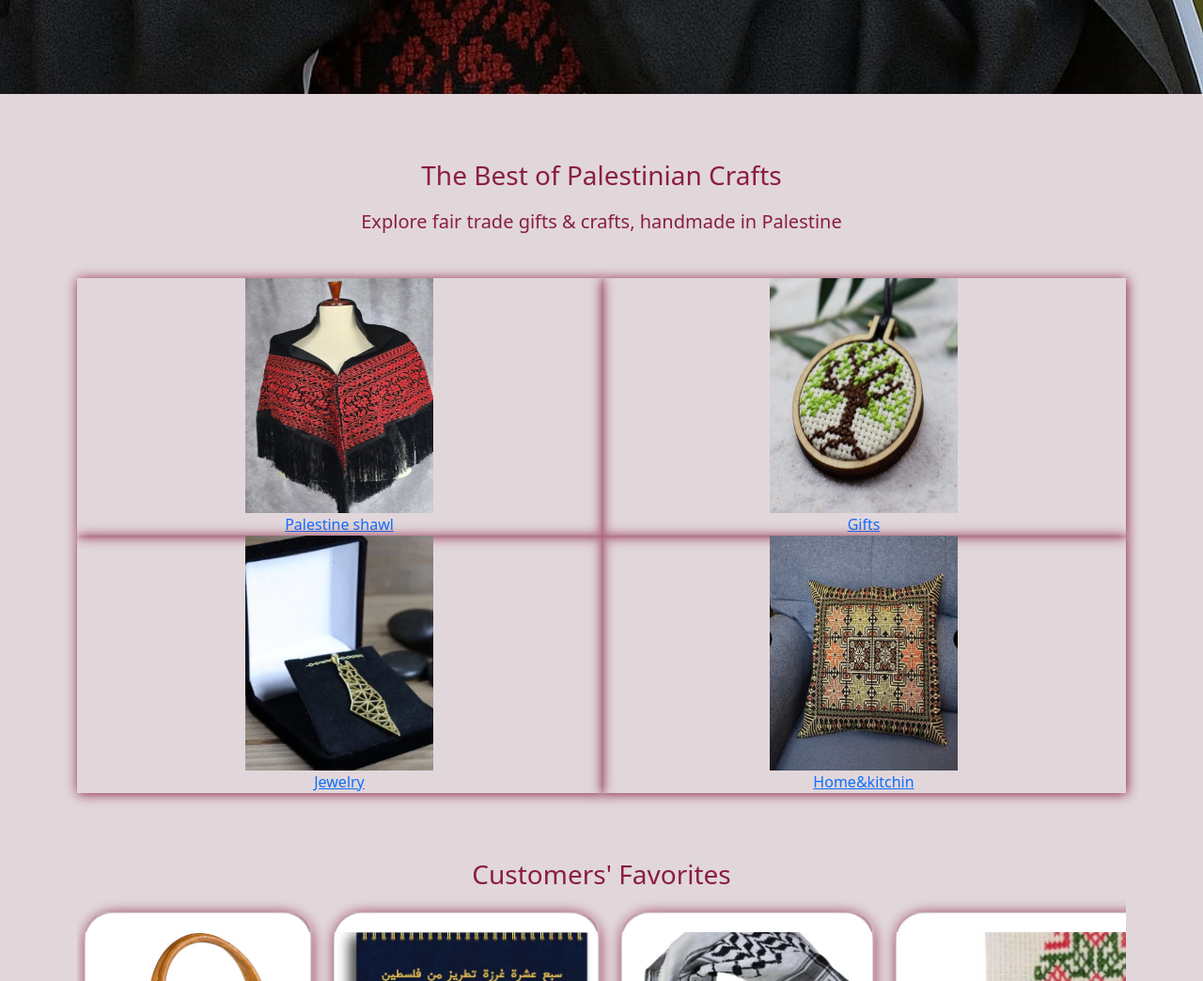
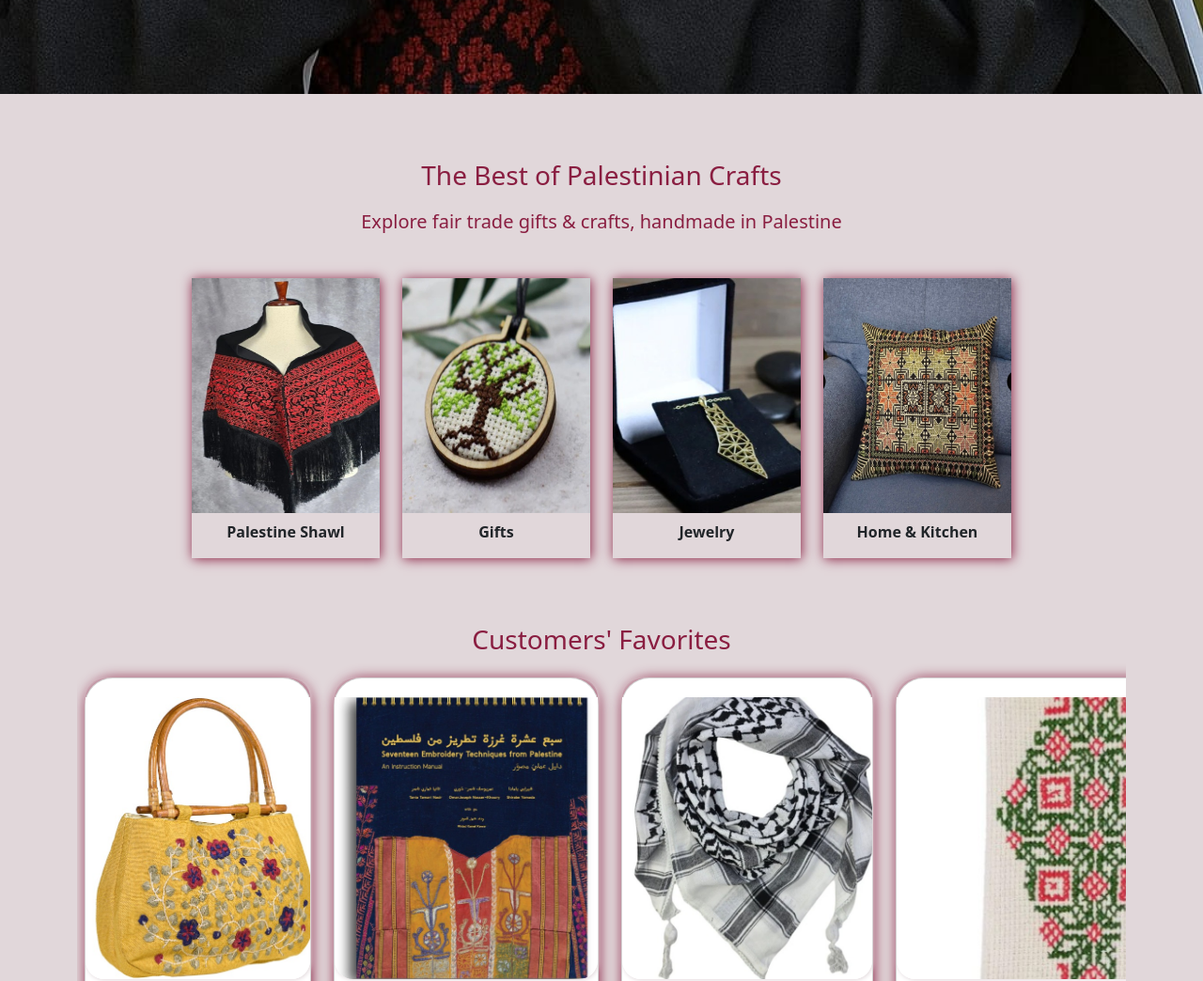
Before and after one commit to RaghadHabaybeh/Sunbula_Store, a plain HTML site: page index.html in a window 1280 px wide. Shown: the part 1500-2544 px from the top of the page at 94% size. Drawn offline with nearby package versions, Linux system fonts and the light colour scheme.

Commit message:
edit crafts section

```diff
--- a/assets/css/style.css
+++ b/assets/css/style.css
@@ -25,9 +25,10 @@ header{
 }
 /* ...............navhar..................... */
 .lineNav{
-    height: 35px;
+    height: 30px;
     width: 2.5px;
     background-color: rgb(183, 53, 53);
+    /* text-align: center; */
 }
 /* ............section Crafts................. */
 .title{
--- a/index.html
+++ b/index.html
@@ -58,7 +58,8 @@
     </div>
   </nav>
   <main>
-    <section class="Crafts bggray">
+    <!-- .......Crafts section............... -->
+    <!-- <section class="Crafts bggray">
     <div class="container">
         <h3 class=" title fs-3">The Best of Palestinian Crafts</h3>
         <h4 class=" title1 fs-5">Explore fair trade gifts & crafts, handmade in Palestine</h4>
@@ -88,7 +89,50 @@
     </div>
     </div>
 
-    </section>
+    </section> -->
+    <section class="Crafts bggray">
+  <div class="container">
+    <h3 class="title fs-3">The Best of Palestinian Crafts</h3>
+    <h4 class="title1 fs-5">Explore fair trade gifts & crafts, handmade in Palestine</h4>
+
+    <div class="grids mt-5 d-flex flex-wrap gap-4 justify-content-center">
+
+      <!-- Grid 1 -->
+      <a href="clothing.html" class="w-70 craft text-decoration-none text-center">
+        <div class="clothing">
+          <img src="assets/images/clothing.jpeg" alt="Palestine Shawl" class="images">
+          <p class="mt-2 text-dark fw-semibold">Palestine Shawl</p>
+        </div>
+      </a>
+
+      <!-- Grid 2 -->
+      <a href="gifts.html" class="w-70 craft text-decoration-none text-center">
+        <div class="clothing">
+          <img src="assets/images/gifts.jpeg" alt="Gifts" class="images">
+          <p class="mt-2 text-dark fw-semibold">Gifts</p>
+        </div>
+      </a>
+
+      <!-- Grid 3 -->
+      <a href="jewelry.html" class="w-70 craft text-decoration-none text-center">
+        <div class="clothing">
+          <img src="assets/images/jewelry.jpeg" alt="Jewelry" class="images">
+          <p class="mt-2 text-dark fw-semibold">Jewelry</p>
+        </div>
+      </a>
+
+      <!-- Grid 4 -->
+      <a href="home-kitchen.html" class="w-70 craft text-decoration-none text-center">
+        <div class="clothing">
+          <img src="assets/images/home&kitchin.jpeg" alt="Home & Kitchen" class="images">
+          <p class="mt-2 text-dark fw-semibold">Home & Kitchen</p>
+        </div>
+      </a>
+
+    </div>
+  </div>
+</section>
+
     <!-- .........CustomersFavorites section............-->
      <!-- <section class="customersFavorites bggray">
         <div class="container">
```
